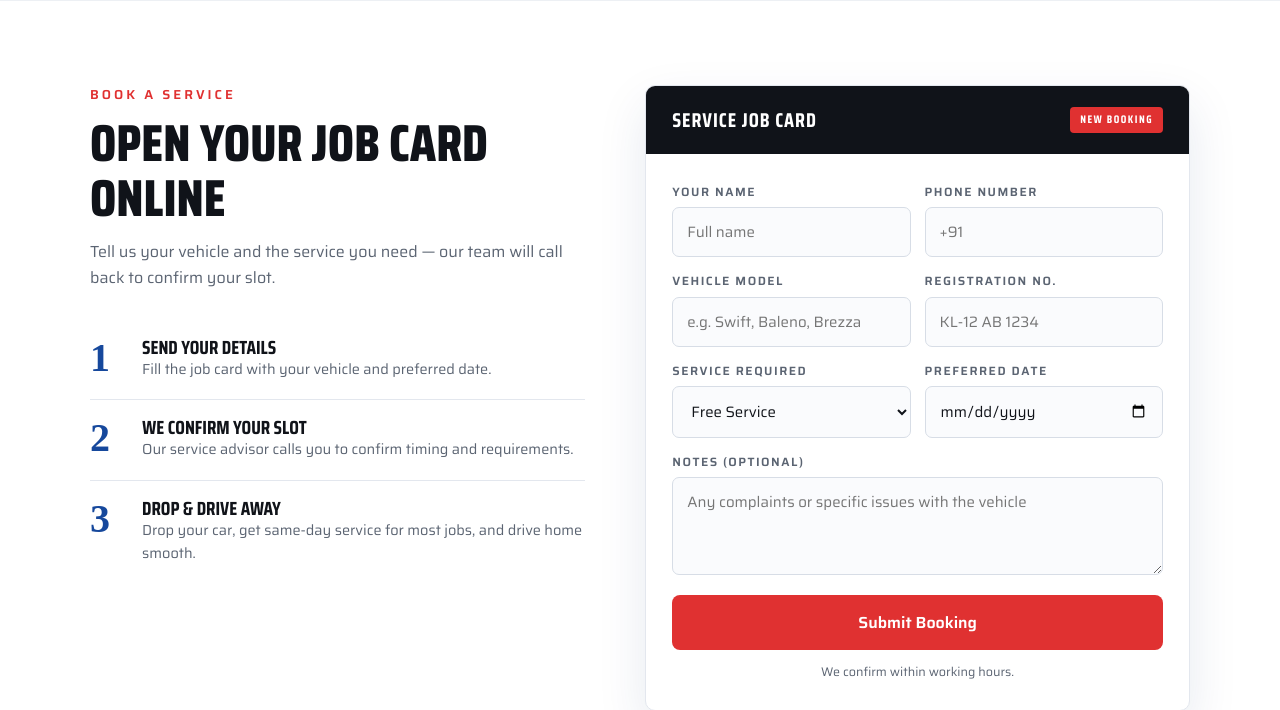
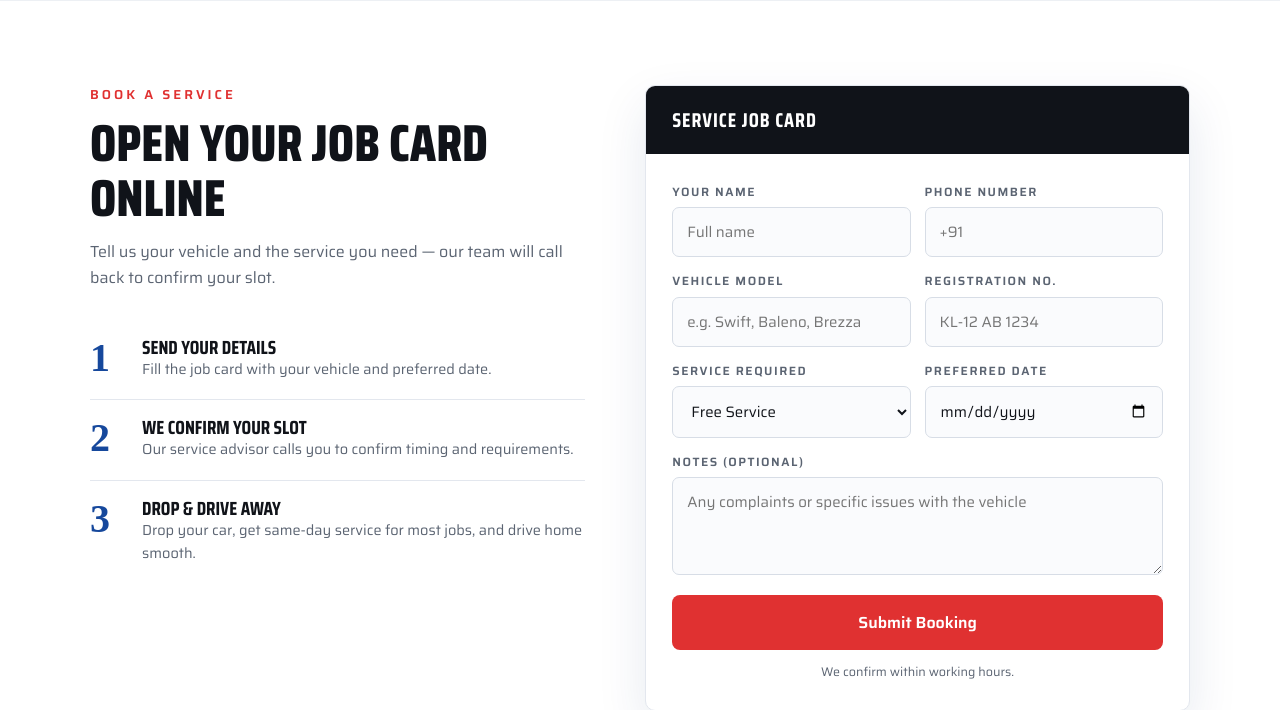
Before and after one commit to jishanams/new-indian, a Django app: page / in a window 1280 px wide. Shown: the part 4897-5607 px from the top of the page. Run offline with Django 5.2, Linux system fonts and the light colour scheme; some web fonts are replaced.

```diff
--- a/core/templates/core/index.html
+++ b/core/templates/core/index.html
@@ -460,6 +460,7 @@
         gap: 10px;
         padding: 15px 0;
       }
+
       .hstat {
         flex: 1 1 40%;
         padding: 10px;
@@ -1768,7 +1769,7 @@
         </div>
       </div>
       <div class="form-card">
-        <div class="fc-head">Service Job Card <span class="tag">New Booking</span></div>
+        <div class="fc-head">Service Job Card </div>
         <form class="form-body" method="POST" action="#book">
           {% csrf_token %}
           {% if success %}
```
